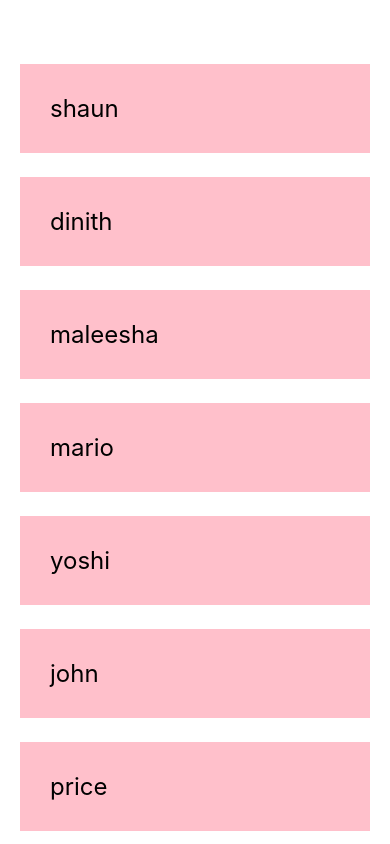
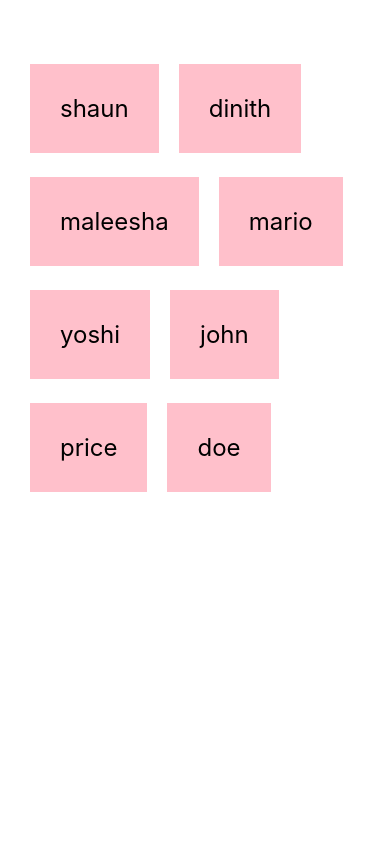
Before and after one commit to dinithmaleesha/learn-react-native-II, a React Native app: screen / in a window 390 px wide. Built offline with nearby package versions, Linux system fonts and the light colour scheme.

Commit message:
Tutorial #7 - Flat List Component

```diff
--- a/App.js
+++ b/App.js
@@ -1,28 +1,36 @@
 import { StatusBar } from 'expo-status-bar';
 import { useState } from 'react';
-import { StyleSheet, Text, View, ScrollView } from 'react-native';
+import { StyleSheet, Text, View, FlatList } from 'react-native';
 
 export default function App() {
   const [people, setPeople] = useState([
-    { name: 'shaun', key: '1' },
-    { name: 'dinith', key: '2' },
-    { name: 'maleesha', key: '3' },
-    { name: 'mario', key: '4' },
-    { name: 'yoshi', key: '5' },
-    { name: 'john', key: '6' },
-    { name: 'price', key: '7' },
-    { name: 'doe', key: '8' },
+    { name: 'shaun', id: '1' },
+    { name: 'dinith', id: '2' },
+    { name: 'maleesha', id: '3' },
+    { name: 'mario', id: '4' },
+    { name: 'yoshi', id: '5' },
+    { name: 'john', id: '6' },
+    { name: 'price', id: '7' },
+    { name: 'doe', id: '8' },
   ]);
 
   return (
     <View style={styles.container}>
-      <ScrollView>
+      <FlatList
+        numColumns={(2)}
+        keyExtractor={(item) => item.id}
+        data={people}
+        renderItem={({ item }) => (
+          <Text style={styles.item}>{item.name}</Text>
+        )}
+      />
+      {/* <ScrollView>
         {people.map(item => (
           <View key={item.key}>
             <Text style={styles.item}>{item.name}</Text>
           </View>
         ))}
-      </ScrollView>
+      </ScrollView> */}
     </View>
   );
 }
@@ -38,6 +46,8 @@
     marginTop: 24,
     padding: 30,
     backgroundColor: 'pink',
-    fontSize: 24
+    fontSize: 24,
+    marginHorizontal: 10,
+    marginTop: 24
   }
 });
```
